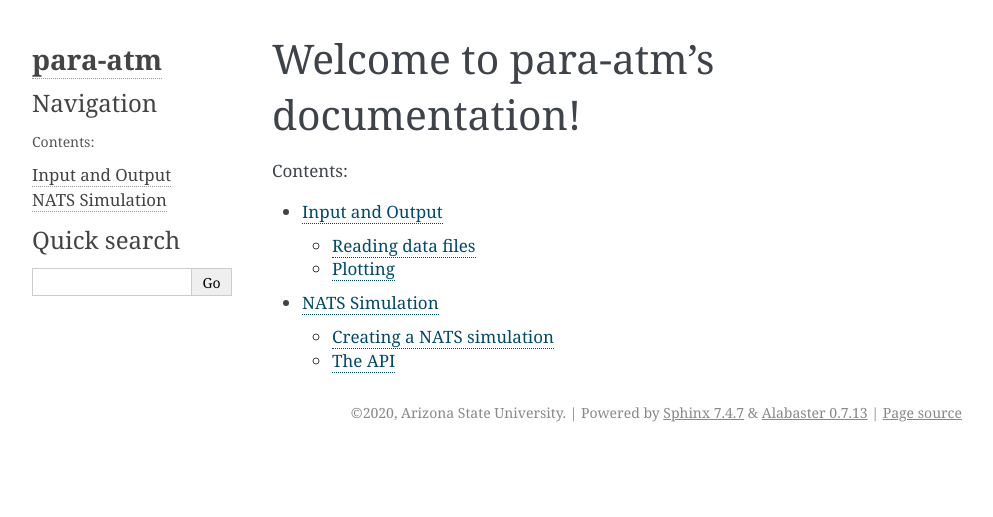
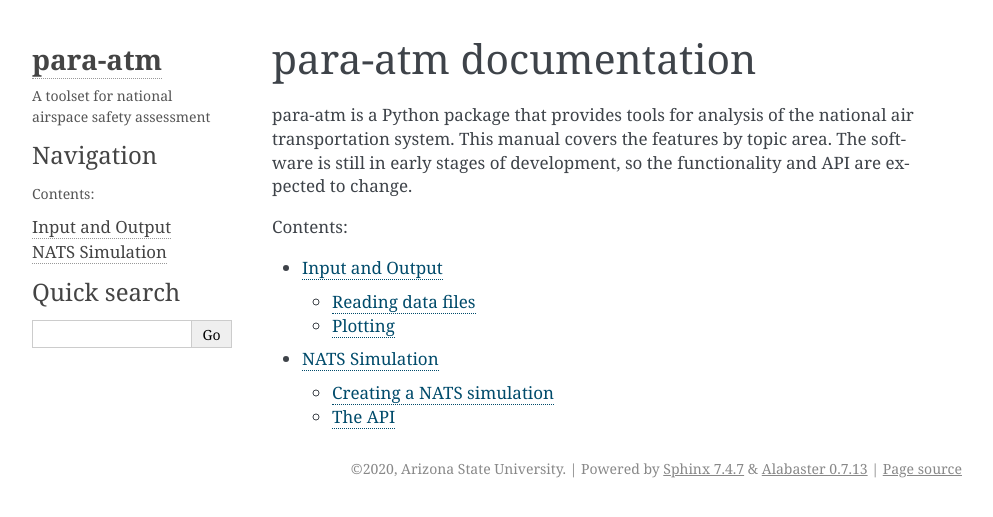
Before and after one commit to ymlasu/para-atm, a Sphinx documentation site: the page built from docs/index.rst, in a window 1280 px wide. Shown: the top 517 px of the page, without its empty margins (148-1141 px from the left). Built offline with Sphinx 7.4.7, drawn with Linux system fonts in a browser that asks for light colours.

Commit message:
Adjust sphinx doc main page and sidebar

```diff
--- a/docs/conf.py
+++ b/docs/conf.py
@@ -89,7 +89,10 @@ html_theme = 'alabaster'
 # further.  For a list of options available for each theme, see the
 # documentation.
 #
-# html_theme_options = {}
+html_theme_options = {
+    'description': 'A toolset for national airspace safety assessment',
+    'fixed_sidebar': True
+}
 
 # Add any paths that contain custom static files (such as style sheets) here,
 # relative to this directory. They are copied after the builtin static files,
--- a/docs/index.rst
+++ b/docs/index.rst
@@ -3,8 +3,10 @@
    You can adapt this file completely to your liking, but it should at least
    contain the root `toctree` directive.
 
-Welcome to para-atm's documentation!
-====================================
+para-atm documentation
+======================
+
+para-atm is a Python package that provides tools for analysis of the national air transportation system.  This manual covers the features by topic area.  The software is still in early stages of development, so the functionality and API are expected to change.
 
 .. toctree::
    :maxdepth: 2
```
